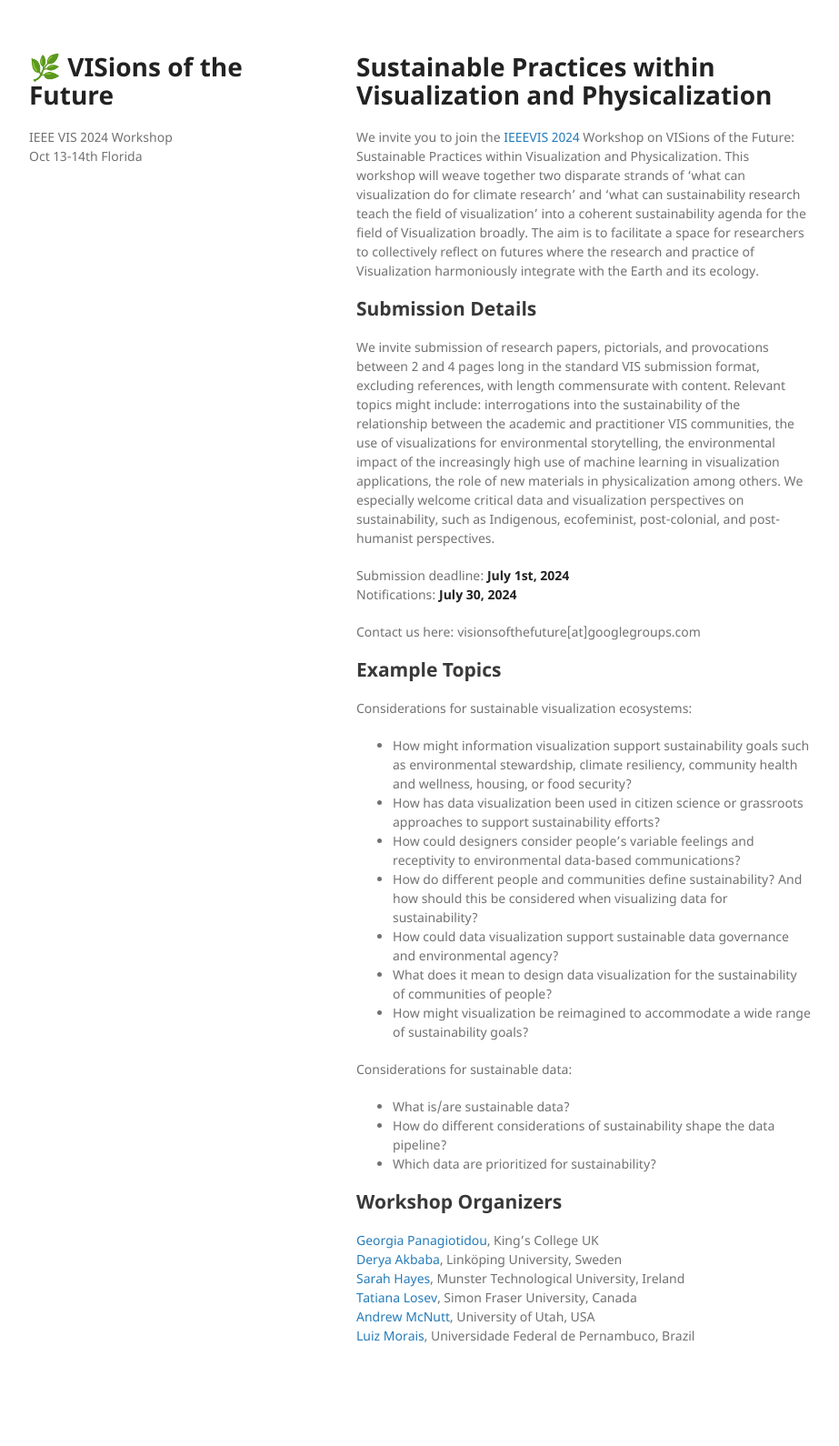
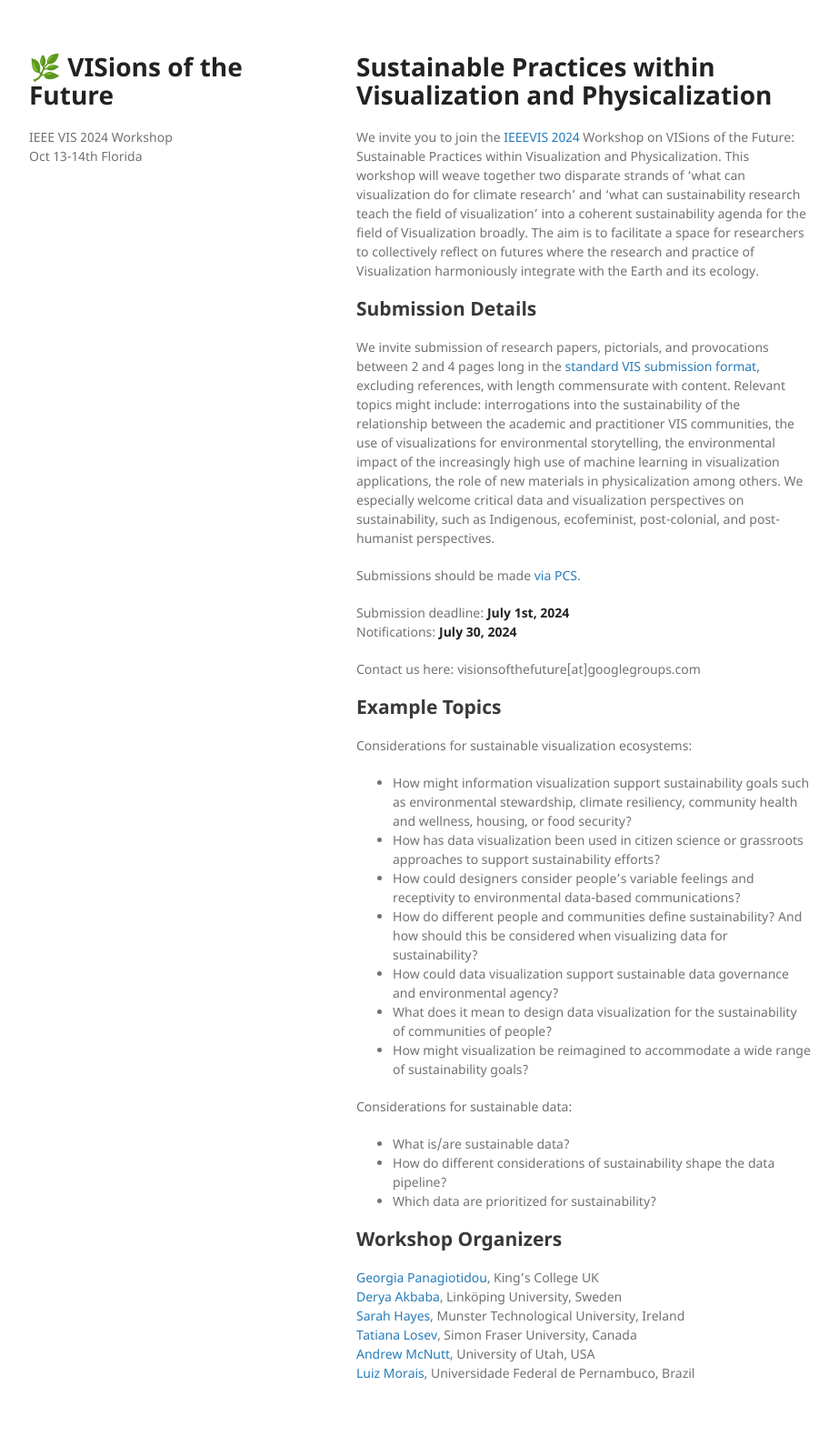
Before and after one commit to visionsofthefuture/visionsofthefuture.github.io, a Jekyll site: the page built from index.md, in a window 1280 px wide. Shown: the whole page at 91% size, without its empty margins (178-1101 px from the left). Built offline with Jekyll 4.4.1, drawn with Linux system fonts in a browser that asks for light colours; before the commit the page ends 1549 px from its top, so only the background shows below that.

Commit message:
Add formatting link/submission target

```diff
--- a/index.md
+++ b/index.md
@@ -8,7 +8,9 @@ We invite you to join the [IEEEVIS 2024](https://ieeevis.org/year/2024/welcome )
 
 ## Submission Details
 
-We invite submission of research papers, pictorials, and provocations between 2 and 4 pages long in the standard VIS submission format, excluding references, with length commensurate with content. Relevant topics might include: interrogations into the sustainability of the relationship between the academic and practitioner VIS communities, the use of visualizations for environmental storytelling, the environmental impact of the increasingly high use of machine learning in visualization applications, the role of new materials in physicalization among others. We especially welcome critical data and visualization perspectives on sustainability, such as Indigenous, ecofeminist, post-colonial, and post-humanist perspectives.
+We invite submission of research papers, pictorials, and provocations between 2 and 4 pages long in the [standard VIS submission format](https://tc.computer.org/vgtc/publications/conference/), excluding references, with length commensurate with content. Relevant topics might include: interrogations into the sustainability of the relationship between the academic and practitioner VIS communities, the use of visualizations for environmental storytelling, the environmental impact of the increasingly high use of machine learning in visualization applications, the role of new materials in physicalization among others. We especially welcome critical data and visualization perspectives on sustainability, such as Indigenous, ecofeminist, post-colonial, and post-humanist perspectives.
+
+Submissions should be made [via PCS](https://new.precisionconference.com/).
 
 Submission deadline: **July 1st, 2024**
 Notifications: **July 30, 2024**
```
